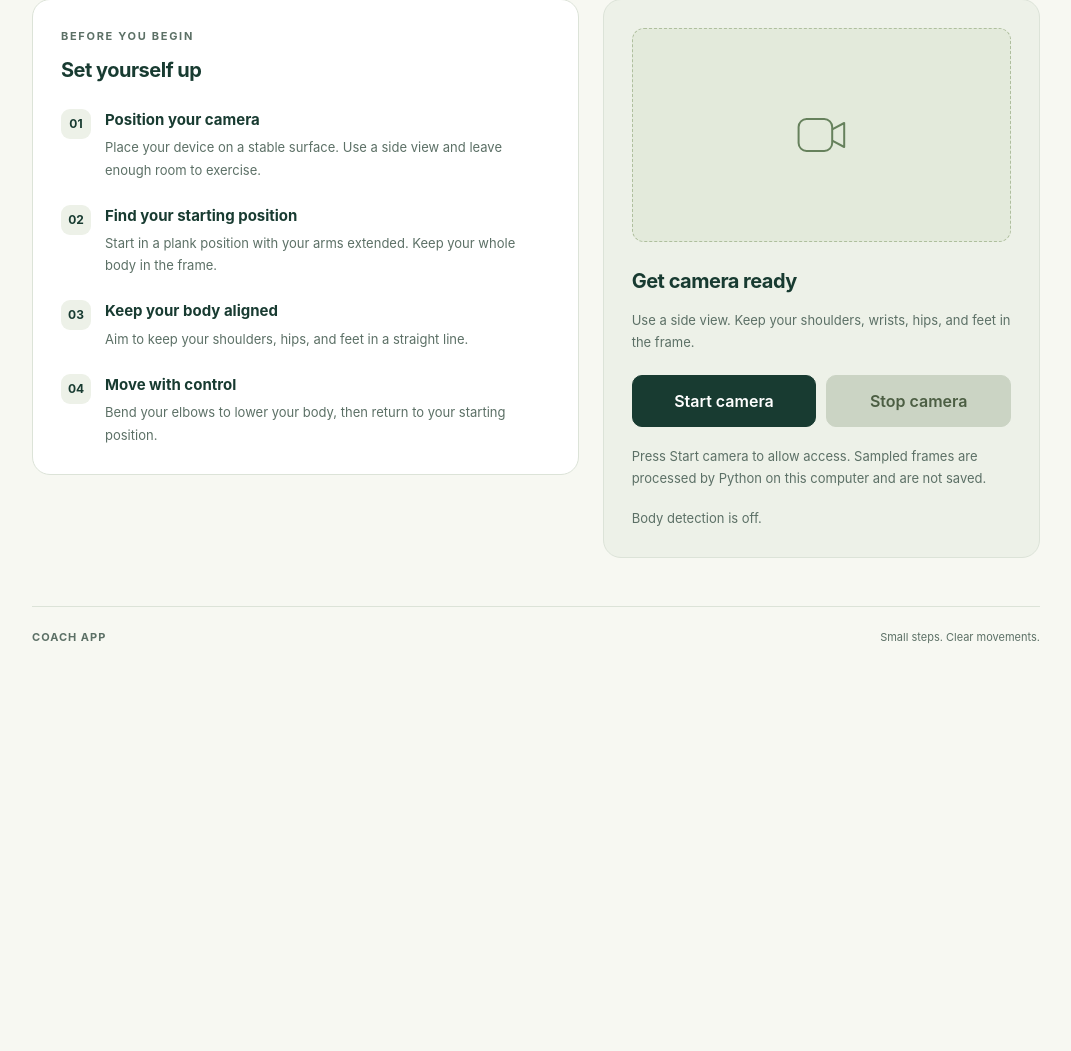
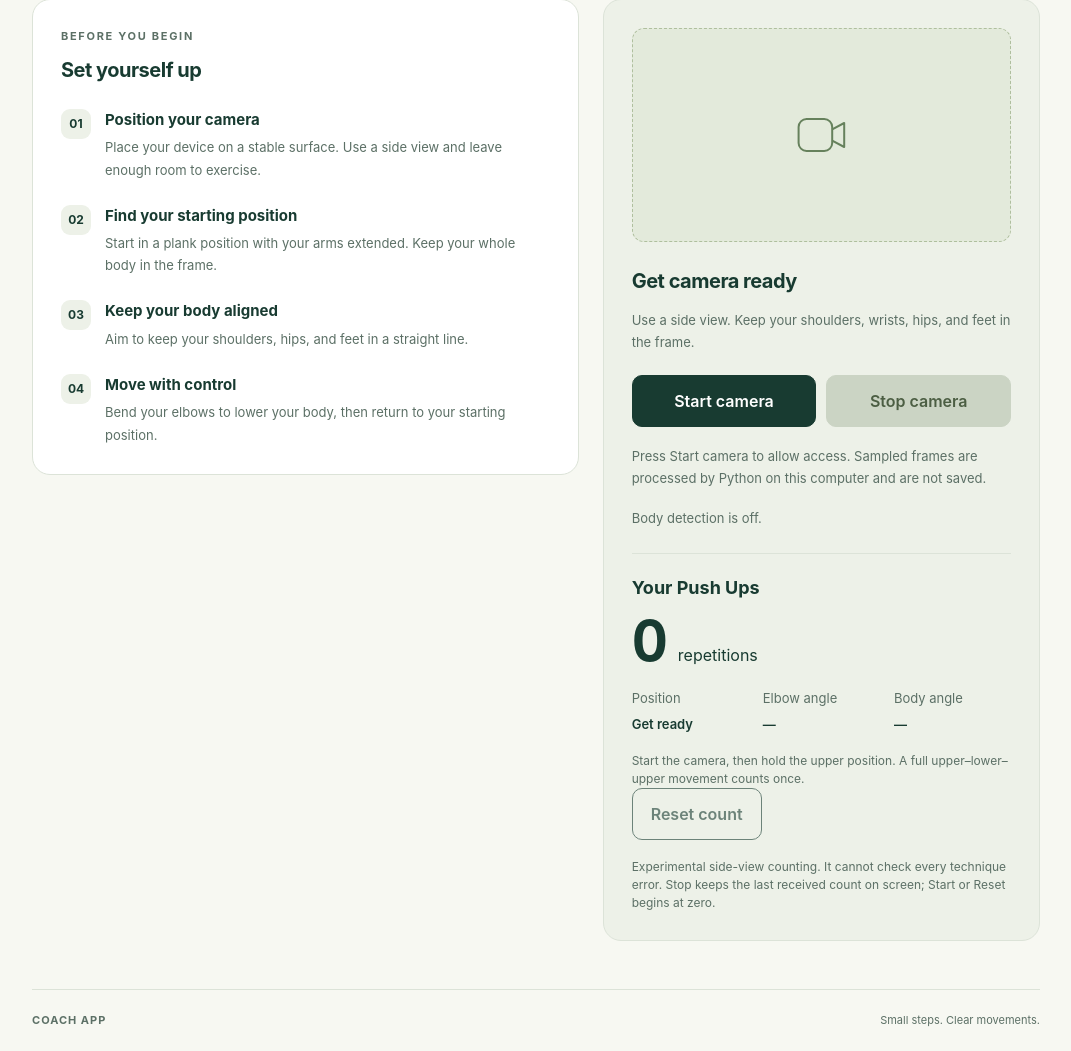
Before and after one commit to mukhammaddiyor01/coach-app, a FastAPI app: page /workout/pushup in a window 1280 px wide. Shown: the part 405-1456 px from the top of the page, without its empty margins (104-1175 px from the left). Before the commit the page ends 1049 px from the top, so only its background shows below. Run offline with FastAPI, Linux system fonts and the light colour scheme.

Commit message:
feat: display and reset server-owned Push Up counts

```diff
--- a/frontend/static/css/style.css
+++ b/frontend/static/css/style.css
@@ -177,3 +177,56 @@ footer span:first-child { font-weight: 700; letter-spacing: 1px; }
   object-fit: contain;
   pointer-events: none;
 }
+
+
+.workout-results {
+  margin-top: 24px;
+  padding-top: 20px;
+  border-top: 1px solid var(--border);
+}
+
+.workout-results h3 {
+  margin: 0;
+  font-size: 18px;
+}
+
+.rep-total {
+  display: flex;
+  align-items: baseline;
+  flex-wrap: wrap;
+  gap: 10px;
+  margin: 12px 0 20px;
+}
+
+#rep-count {
+  font-size: 56px;
+  line-height: 1;
+  font-weight: 700;
+  font-variant-numeric: tabular-nums;
+}
+
+.workout-metrics {
+  display: grid;
+  grid-template-columns: repeat(auto-fit, minmax(110px, 1fr));
+  gap: 14px;
+  font-size: 13px;
+}
+
+.workout-metrics dt {
+  color: var(--muted);
+}
+
+.workout-metrics dd {
+  margin: 6px 0 0;
+  font-weight: 600;
+}
+
+#reset-count:disabled {
+  opacity: 0.6;
+  cursor: not-allowed;
+}
+
+#reset-count:focus-visible {
+  outline: 3px solid var(--text);
+  outline-offset: 4px;
+}
--- a/frontend/static/js/pose.js
+++ b/frontend/static/js/pose.js
@@ -5,6 +5,7 @@ const poseMessage = document.querySelector("#pose-message");
 const poseContext = poseCanvas.getContext("2d");
 const frameCanvas = document.createElement("canvas");
 const frameContext = frameCanvas.getContext("2d");
+const pushUpControls = typeof createPushUpControls === "function" ? createPushUpControls() : null;
 
 const FRAME_INTERVAL_MS = 200;
 const REQUEST_TIMEOUT_MS = 20_000;
@@ -20,6 +21,7 @@ let poseRunning = false;
 let poseRunId = 0;
 let poseTimer = null;
 let poseRequest = null;
+let pushUpSession = null;
 
 function isCurrentPoseRun(runId) {
   return poseRunning && runId === poseRunId;
@@ -41,9 +43,28 @@ function stopPoseDetection() {
   frameCanvas.width = 0;
   frameCanvas.height = 0;
   poseMessage.textContent = "Body detection is off.";
+  if (pushUpControls) {
+    pushUpControls.setActive(false);
+    pushUpControls.showPaused("Camera stopped. Last received count is shown. Starting again begins at zero.");
+    closeCountingSession();
+  }
 }
 
-function startPoseDetection() {
+function closeCountingSession() {
+  if (!pushUpSession) {
+    return;
+  }
+  const token = pushUpSession;
+  const stoppedRunId = poseRunId;
+  pushUpSession = null;
+  pushUpControls.closeSession(token).then((closed) => {
+    if (!closed && !poseRunning && poseRunId === stoppedRunId) {
+      pushUpControls.showPaused("Camera stopped. Temporary counting state will expire within 10 minutes.");
+    }
+  });
+}
+
+async function startPoseDetection() {
   stopPoseDetection();
 
   if (!poseContext || !frameContext) {
@@ -54,6 +75,34 @@ function startPoseDetection() {
   poseRunning = true;
   const runId = ++poseRunId;
   poseMessage.textContent = "Starting local body detection…";
+  if (pushUpControls) {
+    const request = new AbortController();
+    poseRequest = request;
+    const timeout = setTimeout(() => request.abort(), REQUEST_TIMEOUT_MS);
+    try {
+      const session = await pushUpControls.createSession(request.signal);
+      if (!isCurrentPoseRun(runId)) {
+        // A late session response must never replace the next camera run.
+        await pushUpControls.closeSession(session.session_id);
+        return;
+      }
+      pushUpSession = session.session_id;
+      pushUpControls.showResult(session.workout);
+      pushUpControls.setActive(true);
+    } catch (error) {
+      if (isCurrentPoseRun(runId)) {
+        stopPoseDetection();
+        poseMessage.textContent = "Could not start local counting. Stop and restart the camera to try again.";
+        pushUpControls.showPaused("Counting is unavailable. Check the local Python server and restart the camera.");
+      }
+      return;
+    } finally {
+      clearTimeout(timeout);
+      if (poseRequest === request) {
+        poseRequest = null;
+      }
+    }
+  }
   return analyzeNextFrame(runId);
 }
 
@@ -105,7 +154,7 @@ function drawPoseLandmarks(result) {
   }
 
   poseMessage.textContent = visibleLandmarks.length
-    ? `Body detected · ${visibleLandmarks.length} visible landmarks. Repetition counting comes later.`
+    ? `Body detected · ${visibleLandmarks.length} visible landmarks.${pushUpControls ? "" : " Repetition counting comes later."}`
     : "No visible body landmarks. Move back so your whole body is in the frame.";
 }
 
@@ -135,12 +184,17 @@ async function analyzeNextFrame(runId) {
     request = new AbortController();
     poseRequest = request;
     timeout = setTimeout(() => request.abort(), REQUEST_TIMEOUT_MS);
-    const response = await fetch("/api/pose", {
+    const headers = { "Content-Type": "image/jpeg", "X-Coach-Camera": "1" };
+    if (pushUpSession) {
+      headers["X-Coach-Session"] = pushUpSession;
+    }
+    const endpoint = pushUpControls ? "/api/pushup/frame" : "/api/pose";
+    const response = await fetch(endpoint, {
       method: "POST",
       mode: "same-origin",
       credentials: "omit",
       cache: "no-store",
-      headers: { "Content-Type": "image/jpeg", "X-Coach-Camera": "1" },
+      headers,
       body: frame,
       signal: request.signal,
     });
@@ -155,14 +209,19 @@ async function analyzeNextFrame(runId) {
       poseMessage.textContent = result.detail || "Local body detection is unavailable.";
       if (response.status === 429) {
         nextDelay = 1000;
+        pushUpControls?.showPaused("Tracking is busy. Last received count is shown.");
       } else {
-        poseRunning = false;
-        poseMessage.textContent += " Stop and restart the camera after resolving this issue.";
+        const detail = poseMessage.textContent;
+        stopPoseDetection();
+        poseMessage.textContent = detail + " Stop and restart the camera after resolving this issue.";
       }
       return;
     }
 
     drawPoseLandmarks(result);
+    if (pushUpControls && result.workout) {
+      pushUpControls.showResult(result.workout);
+    }
   } catch (error) {
     if (!isCurrentPoseRun(runId)) {
       return;
@@ -170,6 +229,7 @@ async function analyzeNextFrame(runId) {
 
     clearPoseOverlay();
     poseMessage.textContent = "Waiting for local body detection. Check that the Python server is running.";
+    pushUpControls?.showPaused("Tracking is paused. Last received count is shown; waiting for the local server.");
     nextDelay = 1000;
   } finally {
     clearTimeout(timeout);
--- /dev/null
+++ b/frontend/static/js/pushup.js
@@ -0,0 +1,83 @@
+// Transport and display only. Python owns all exercise rules and counting state.
+function createPushUpControls() {
+  const panel = document.querySelector("#pushup-results");
+  if (!panel) {
+    return null;
+  }
+
+  const count = document.querySelector("#rep-count");
+  const phase = document.querySelector("#rep-phase");
+  const elbow = document.querySelector("#elbow-angle");
+  const body = document.querySelector("#body-angle");
+  const message = document.querySelector("#workout-message");
+  const reset = document.querySelector("#reset-count");
+  const phaseLabels = { ready: "Get ready", up: "Upper position", down: "Lower position" };
+
+  function showResult(result) {
+    count.textContent = String(result.rep_count);
+    phase.textContent = phaseLabels[result.phase] || "Get ready";
+    elbow.textContent = result.elbow_angle === null ? "—" : `${result.elbow_angle}°`;
+    body.textContent = result.body_angle === null ? "—" : `${result.body_angle}°`;
+    message.textContent = result.message;
+  }
+
+  function showPaused(text) {
+    phase.textContent = "Paused";
+    elbow.textContent = "—";
+    body.textContent = "—";
+    message.textContent = text;
+  }
+
+  async function createSession(signal) {
+    const response = await fetch("/api/pushup/session", {
+      method: "POST",
+      mode: "same-origin",
+      credentials: "omit",
+      cache: "no-store",
+      headers: { "X-Coach-Camera": "1" },
+      signal,
+    });
+    const result = await response.json();
+    if (!response.ok) {
+      throw new Error(result.detail || "Could not start local counting.");
+    }
+    return result;
+  }
+
+  async function closeSession(token) {
+    const controller = new AbortController();
+    const timeout = setTimeout(() => controller.abort(), 3000);
+    try {
+      const response = await fetch("/api/pushup/session", {
+        method: "DELETE",
+        mode: "same-origin",
+        credentials: "omit",
+        cache: "no-store",
+        keepalive: true,
+        headers: { "X-Coach-Camera": "1", "X-Coach-Session": token },
+        signal: controller.signal,
+      });
+      return response.ok;
+    } catch (error) {
+      return false;
+    } finally {
+      clearTimeout(timeout);
+    }
+  }
+
+  reset.addEventListener("click", () => {
+    if (!reset.disabled) {
+      return startPoseDetection();
+    }
+  });
+
+  return {
+    createSession,
+    closeSession,
+    showResult,
+    showPaused,
+    setActive(active) {
+      reset.disabled = !active;
+    },
+  };
+}
--- a/frontend/templates/workout.html
+++ b/frontend/templates/workout.html
@@ -7,6 +7,9 @@
     <title>{{ exercise.title if exercise else 'Exercise not found' }} — Coach App</title>
     <link rel="stylesheet" href="{{ url_for('static', path='css/style.css') }}" />
     {% if exercise %}
+    {% if exercise_id == 'pushup' %}
+    <script src="{{ url_for('static', path='js/pushup.js') }}" defer></script>
+    {% endif %}
     <script src="{{ url_for('static', path='js/pose.js') }}" defer></script>
     <script src="{{ url_for('static', path='js/camera.js') }}" defer></script>
     {% endif %}
@@ -71,6 +74,20 @@
               </div>
               <p id="camera-message" class="stage-note" role="status">Press Start camera to allow access. Sampled frames are processed by Python on this computer and are not saved.</p>
               <p id="pose-message" class="stage-note" role="status">Body detection is off.</p>
+              {% if exercise_id == 'pushup' %}
+              <section id="pushup-results" class="workout-results" aria-labelledby="results-title">
+                <h3 id="results-title">Your Push Ups</h3>
+                <p class="rep-total"><span id="rep-count" aria-live="polite" aria-atomic="true">0</span> <span>repetitions</span></p>
+                <dl class="workout-metrics">
+                  <div><dt>Position</dt><dd id="rep-phase">Get ready</dd></div>
+                  <div><dt>Elbow angle</dt><dd id="elbow-angle">—</dd></div>
+                  <div><dt>Body angle</dt><dd id="body-angle">—</dd></div>
+                </dl>
+                <p id="workout-message" class="stage-note" role="status">Start the camera, then hold the upper position. A full upper–lower–upper movement counts once.</p>
+                <button id="reset-count" class="stop-button" type="button" disabled>Reset count</button>
+                <p class="stage-note">Experimental side-view counting. It cannot check every technique error. Stop keeps the last received count on screen; Start or Reset begins at zero.</p>
+              </section>
+              {% endif %}
               <noscript><p>Enable JavaScript to use the camera. You can still read the exercise instructions.</p></noscript>
             </aside>
           </div>
```
Also changed, not shown: tests/pose.test.cjs (+192 -1 lines), tests/test_pushup_api.py (+14 -0 lines).
